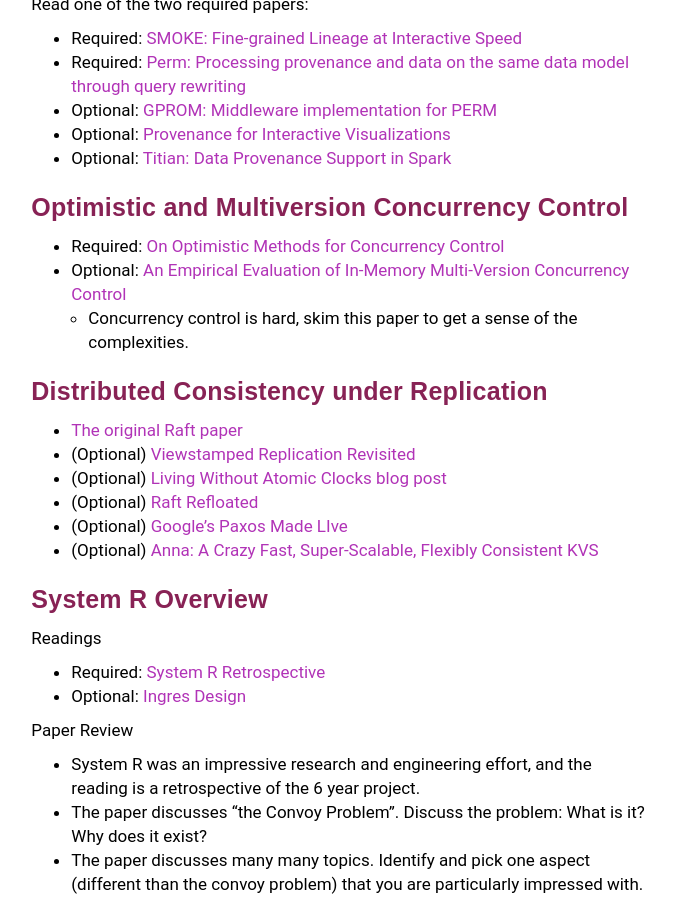
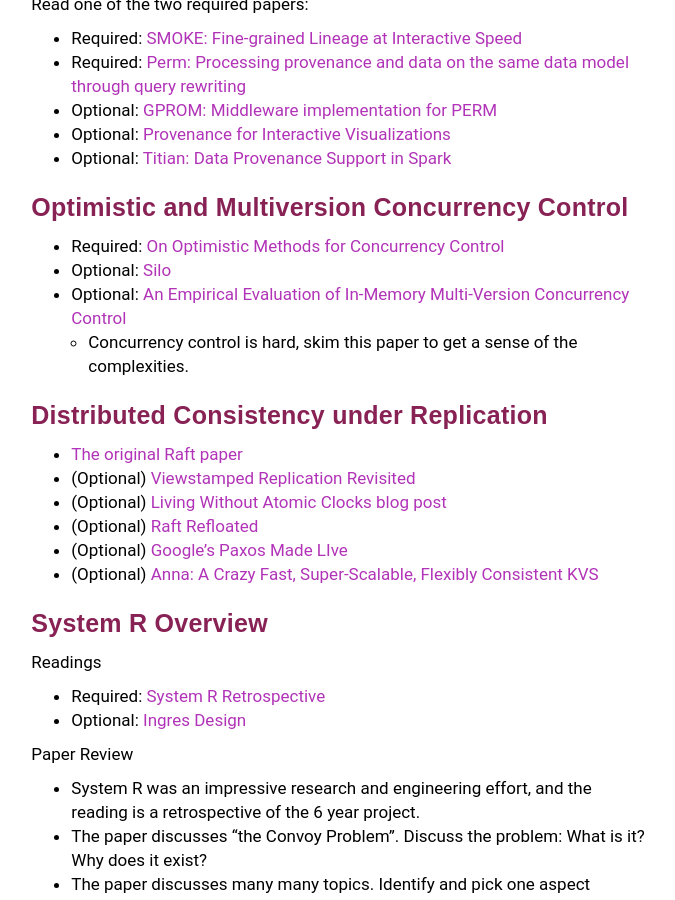
Before and after one commit to w6113/website_fall2020, a Jekyll site: the page built from papers.md, in a window 1280 px wide and 900 px high, scrolled down 5717 px. Shown: the whole window, without its empty margins (293-968 px from the left). Built offline with Jekyll 4.4.1, drawn with Linux system fonts in a browser that asks for light colours; our own code applies the rules of GitHub Pages for plain Markdown files.

Commit message:
lazy commit msg

```diff
--- a/papers.md
+++ b/papers.md
@@ -277,6 +277,7 @@
 ### Optimistic and Multiversion Concurrency Control
 
 * Required: [On Optimistic Methods for Concurrency Control](http://sites.fas.harvard.edu/~cs265/papers/kung-1981.pdf)
+* Optional: [Silo](http://people.csail.mit.edu/stephentu/papers/silo.pdf)
 * Optional: [An Empirical Evaluation of In-Memory Multi-Version Concurrency Control](http://www.vldb.org/pvldb/vol10/p781-Wu.pdf)
   * Concurrency control is hard, skim this paper to get a sense of the complexities.
 
```
